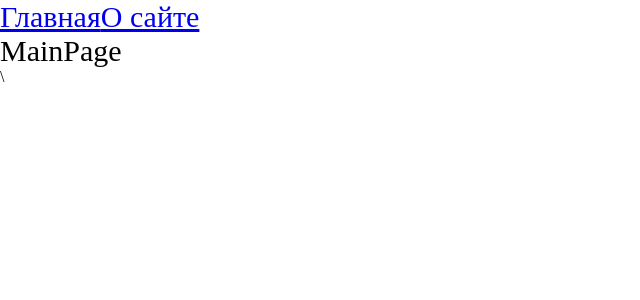
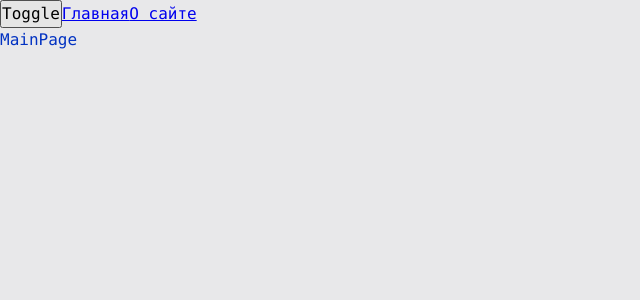
Before and after one commit to 6utters/react-production, a React app: page / in a window 1280 px wide. Shown: the top 300 px of the page, without its empty margins (0-640 px from the left). Built offline with nearby package versions, Linux system fonts and the light colour scheme.

Commit message:
basic styles & themization

```diff
--- a/src/App.tsx
+++ b/src/App.tsx
@@ -1,12 +1,15 @@
-import {FC, Suspense} from 'react';
-import './index.scss'
+import {FC, Suspense, useContext, useState} from 'react';
 import {Link, Route, Routes} from "react-router-dom";
 import {AboutPageAsync} from "./pages/AboutPage/AboutPage.async";
 import {MainPageAsync} from "./pages/MainPage/MainPage.async";
+import {useTheme} from "./theme/useTheme";
+import './styles/index.scss'
 
 export const App: FC = () => {
+    const {theme, toggleTheme} = useTheme()
     return (
-        <div className='app'>
+        <div className={`app ${theme}`}>
+            <button onClick={toggleTheme}>Toggle</button>
             <Link to={'/'}>Главная</Link>
             <Link to={'/about'}>О сайте</Link>
             <Suspense fallback={<div>Loading...</div>}>
--- a/src/index.scss
+++ /dev/null
@@ -1,9 +0,0 @@
-* {
-  margin: 0;
-  padding: 0;
-  box-sizing: border-box;
-}
-
-.app {
-  font-size: 30px;
-}
--- a/src/index.tsx
+++ b/src/index.tsx
@@ -1,10 +1,13 @@
 import {render} from "react-dom";
 import {App} from "./App";
 import {BrowserRouter} from "react-router-dom";
+import {ThemeProvider} from "./theme/ThemeProvider";
 
 render(
     <BrowserRouter>
-        <App/>\
+        <ThemeProvider>
+            <App/>
+        </ThemeProvider>
     </BrowserRouter>
     ,
     document.getElementById('root')
--- /dev/null
+++ b/src/styles/index.scss
@@ -0,0 +1,13 @@
+@import "reset";
+@import "variables/global";
+@import "themes/light";
+@import "themes/dark";
+
+.app {
+  font: var(--font-m);
+
+  background: var(--bg-color);
+  color: var(--primary-color);
+
+  min-height: 100vh;
+}
--- /dev/null
+++ b/src/styles/reset.scss
@@ -0,0 +1,13 @@
+* {
+  margin: 0;
+  padding: 0;
+  box-sizing: border-box;
+}
+
+input,
+button,
+textarea,
+select {
+  margin: 0;
+  font: inherit;
+}
--- /dev/null
+++ b/src/styles/themes/dark.scss
@@ -0,0 +1,6 @@
+.app.dark {
+  --bg-color: #090949;
+
+  --primary-color: #049604;
+  --secondary-color: #04ff04
+}
--- /dev/null
+++ b/src/styles/themes/light.scss
@@ -0,0 +1,6 @@
+.app.light {
+  --bg-color: #e8e8ea;
+
+  --primary-color: #0232c2;
+  --secondary-color: #0449e0;
+}
--- /dev/null
+++ b/src/styles/variables/global.scss
@@ -0,0 +1,11 @@
+:root {
+  --font-family-main: Consolas, 'Times New Roman', Serif;
+
+  --font-size-m: 16px;
+  --font-line-m: 24px;
+  --font-m: var(--font-size-m) / var(--font-line-m) var(--font-family-main);
+
+  --font-size-l: 24px;
+  --font-line-l: 32px;
+  --font-l: var(--font-size-l) / var(--font-line-l) var(--font-family-main);
+}
--- /dev/null
+++ b/src/theme/ThemeContext.ts
@@ -0,0 +1,15 @@
+import {createContext} from "react";
+
+export enum Theme {
+    LIGHT = 'light',
+    DARK = 'dark'
+}
+
+export interface ThemeContextProps {
+    theme?: Theme
+    setTheme?: (theme: Theme) => void
+}
+
+export const ThemeContext = createContext<ThemeContextProps>({})
+
+export const LOCAL_STORAGE_THEME_KEY = 'theme'
--- /dev/null
+++ b/src/theme/ThemeProvider.tsx
@@ -0,0 +1,18 @@
+import {FC, useMemo, useState} from 'react';
+import {LOCAL_STORAGE_THEME_KEY, Theme, ThemeContext} from './ThemeContext'
+
+const defaultTheme = localStorage.getItem(LOCAL_STORAGE_THEME_KEY)  as Theme || Theme.LIGHT
+
+export const ThemeProvider: FC = ({children}) => {
+    const [theme, setTheme] = useState<Theme>(defaultTheme);
+
+    const defaultProps = useMemo(() => ({
+        theme, setTheme
+    }), [theme])
+
+    return (
+        <ThemeContext.Provider value={defaultProps}>
+            {children}
+        </ThemeContext.Provider>
+    );
+};
--- /dev/null
+++ b/src/theme/useTheme.ts
@@ -0,0 +1,21 @@
+import {LOCAL_STORAGE_THEME_KEY, Theme, ThemeContext} from "./ThemeContext";
+import {useContext} from "react";
+
+interface UseThemeResult {
+    toggleTheme: () => void
+    theme: Theme
+}
+
+export function useTheme(): UseThemeResult {
+    const {theme, setTheme} = useContext(ThemeContext)
+
+    const toggleTheme = () => {
+        const newTheme = theme === Theme.LIGHT ? Theme.DARK : Theme.LIGHT
+        setTheme(newTheme)
+        localStorage.setItem(LOCAL_STORAGE_THEME_KEY, newTheme)
+    }
+
+    return {
+        theme, toggleTheme
+    }
+}
```
